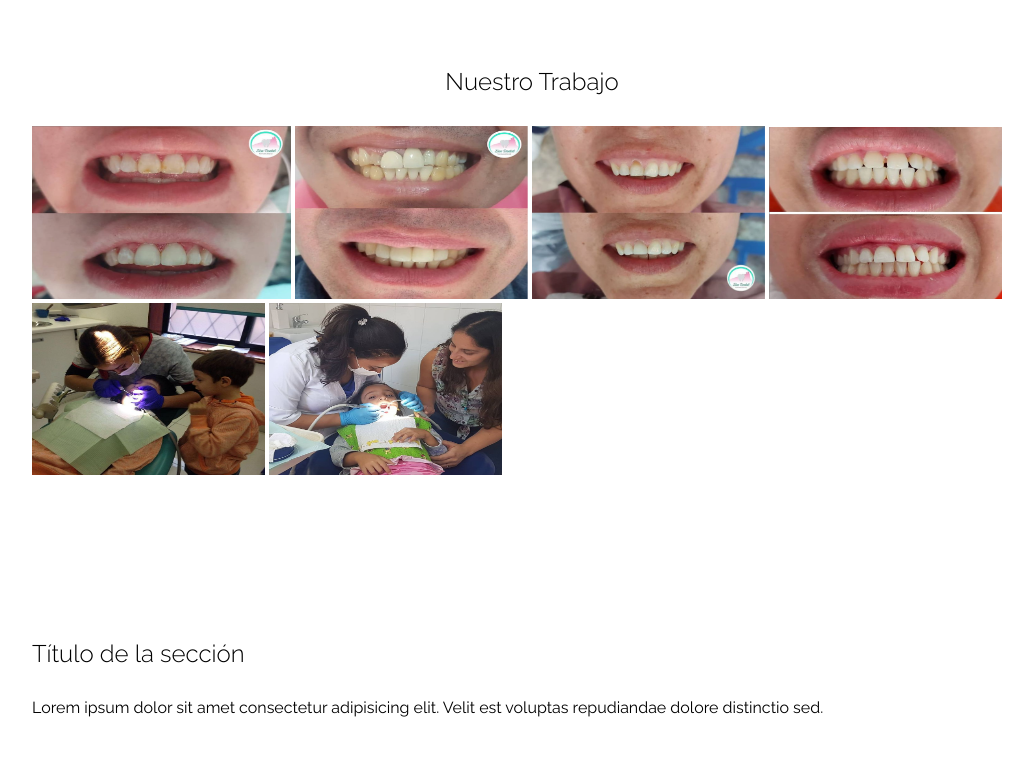
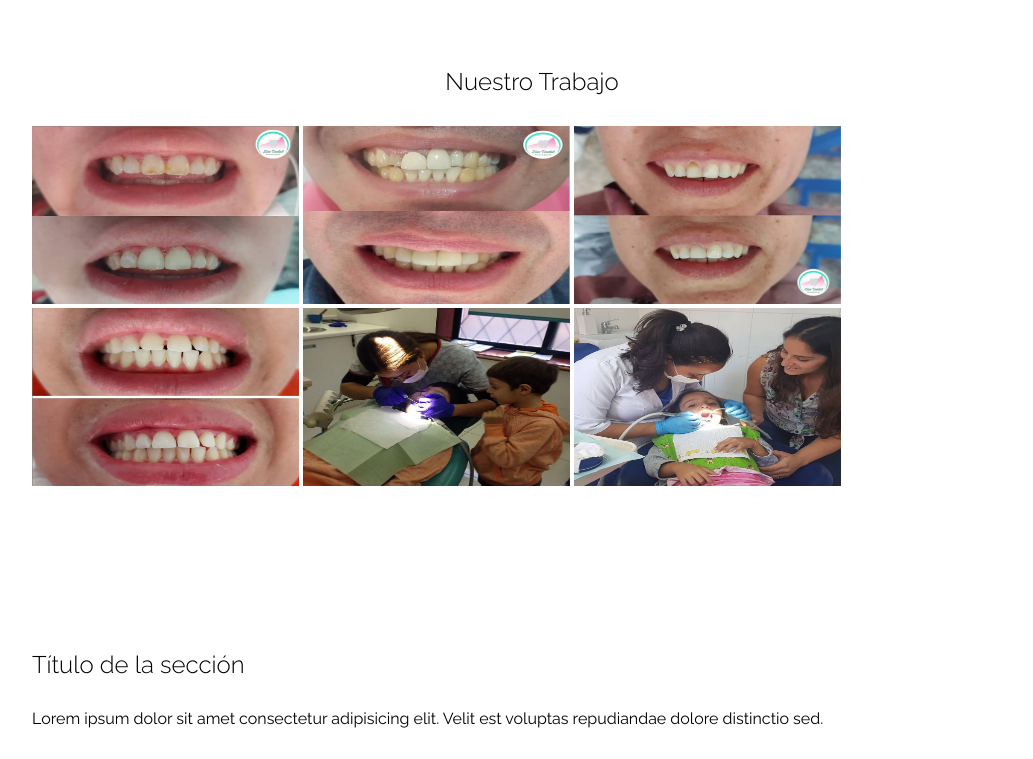
Before and after one commit to Ryota201/zionDental, a plain HTML site: page html/index.html in a window 1280 px wide. Shown: the part 1980-2739 px from the top of the page, without its empty margins (108-1141 px from the left). Drawn offline with Linux system fonts and the light colour scheme.

Commit message:
Adaptar Tamaño Galeria
Se hace el cambio definitivo en el hmtl de las imágenes de la galeria con el ancho y la altura con la etiqueta de css style para que nos desborde las imágenes.

```diff
--- a/html/index.html
+++ b/html/index.html
@@ -74,12 +74,12 @@
             <div class="contenedor">
                 <h2 class="titulo">Nuestro Trabajo</h2>
                 <article class="galeria-cont">
-                    <img src="/img/Servicios.png"   style="width: 259px; height: 173px;" alt="">
-                    <img src="/img/Servicios_1.png" style="width: 233px; height: 173px;" alt="">
-                    <img src="/img/Servicios_2.png" style="width: 233px; height: 173px;" alt="">
-                    <img src="/img/Servicios_3.png" style="width: 233px; height: 172px;" alt="">
-                    <img src="/img/Servicios_4.png" style="width: 233px; height: 172px;" alt="">
-                    <img src="/img/Servicios_5.png" style="width: 233px; height: 172px;" alt="">
+                    <img src="/img/Servicios.png"   style="width: 267px; height: 178px;" alt="">
+                    <img src="/img/Servicios_1.png" style="width: 267px; height: 178px;" alt="">
+                    <img src="/img/Servicios_2.png" style="width: 267px; height: 178px;" alt="">
+                    <img src="/img/Servicios_3.png" style="width: 267px; height: 178px;" alt="">
+                    <img src="/img/Servicios_4.png" style="width: 267px; height: 178px;" alt="">
+                    <img src="/img/Servicios_5.png" style="width: 267px; height: 178px;" alt="">
                 </article>
                </div>
         </section>
```
